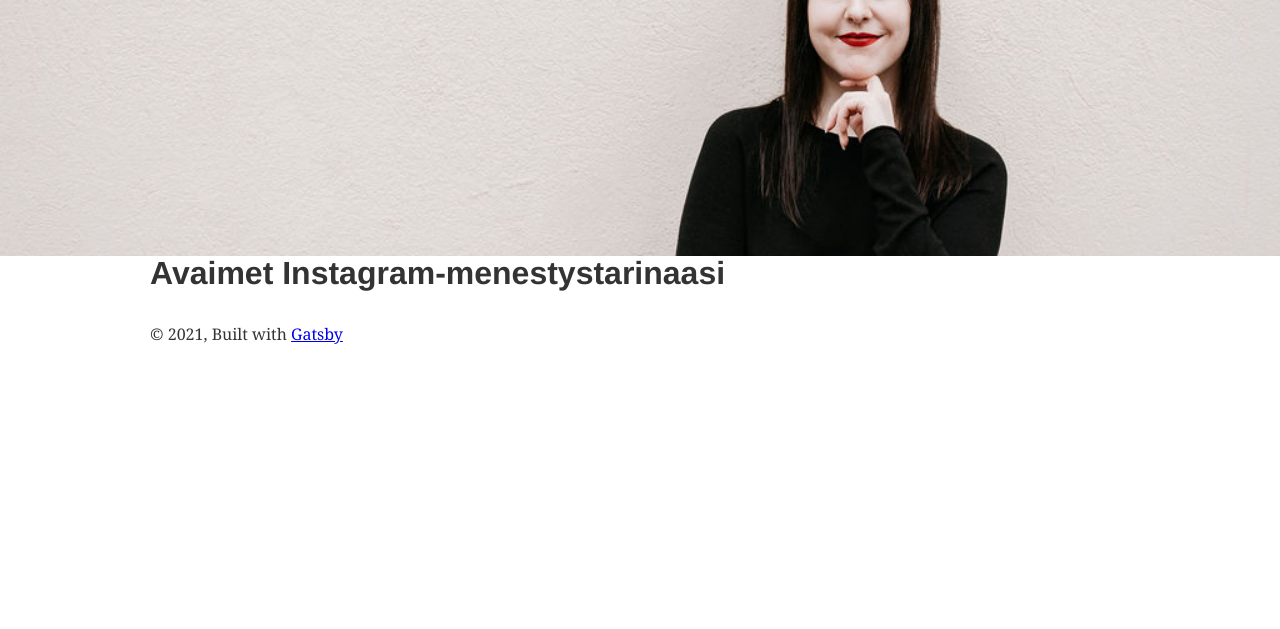
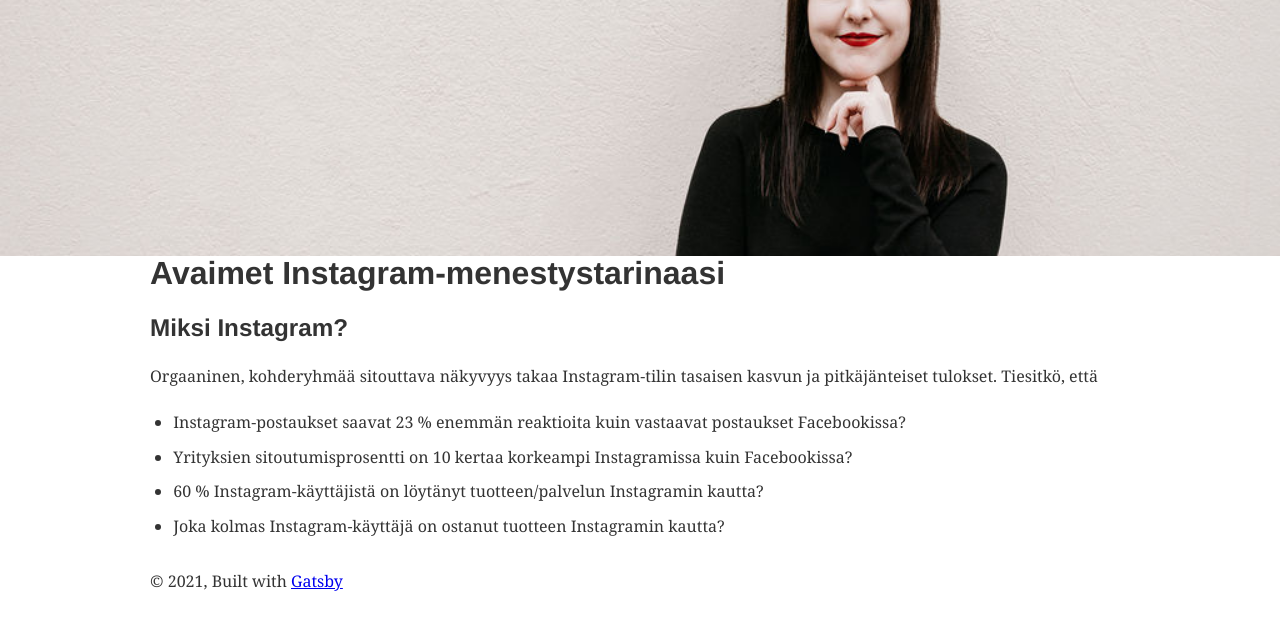
Before and after one commit to SamiJuv/satugulle.fi, a Gatsby site: page / in a window 1280 px wide. Shown: the part 151-780 px from the top of the page. Built offline with nearby package versions, Linux system fonts and the light colour scheme; Gatsby itself is replaced by a stand-in of ours; some packages are replaced by stand-ins of ours.

Commit message:
Update Frontpage “etusivu/index”

```diff
--- a/content/front_page/etusivu/index.md
+++ b/content/front_page/etusivu/index.md
@@ -7,3 +7,11 @@ path: /etusivu
 type: front_page
 main_image: piirtophotography_satu_g_121.jpg
 ---
+## Miksi Instagram?
+
+Orgaaninen, kohderyhmää sitouttava näkyvyys takaa Instagram-tilin tasaisen kasvun ja pitkäjänteiset tulokset. Tiesitkö, että
+
+* Instagram-postaukset saavat 23 % enemmän reaktioita kuin vastaavat postaukset Facebookissa?
+* Yrityksien sitoutumisprosentti on 10 kertaa korkeampi Instagramissa kuin Facebookissa?
+* 60 % Instagram-käyttäjistä on löytänyt tuotteen/palvelun Instagramin kautta?
+* Joka kolmas Instagram-käyttäjä on ostanut tuotteen Instagramin kautta?
```
